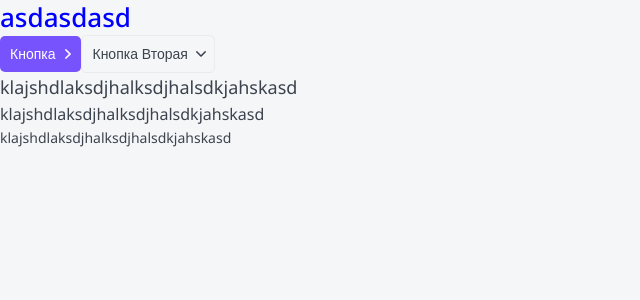
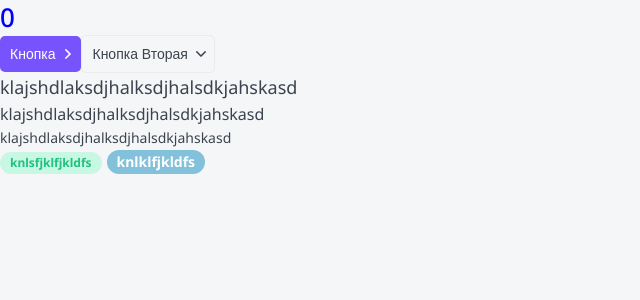
Before and after one commit to ViktorVertegel/rateme, a Next.js app: page / in a window 1280 px wide. Shown: the top 300 px of the page, without its empty margins (0-640 px from the left). Built offline with nearby package versions, Linux system fonts and the light colour scheme.

Commit message:
ready for state

```diff
--- a/components/Tag/Tag.module.css
+++ b/components/Tag/Tag.module.css
@@ -41,3 +41,9 @@
 
     font-weight: bold;
 }
+
+.primary {
+    color: var(--primary);
+    background: none;
+    border: 1px solid var(--primary)
+}
--- a/components/Tag/Tag.props.ts
+++ b/components/Tag/Tag.props.ts
@@ -3,7 +3,7 @@ import React, { DetailedHTMLProps, HTMLAttributes, ReactNode } from "react";
 export interface TagProps extends DetailedHTMLProps<HTMLAttributes<HTMLDivElement>, HTMLDivElement> {
     size?: 's' | 'm' ;
     children: ReactNode;
-    color?: 'ghost' | 'red' | 'grey' | 'green' | 'primary';
+    color?: 'ghost' | 'red' | 'gray' | 'green' | 'primary';
     href?: string;
 
 }
--- a/components/Tag/Tag.tsx
+++ b/components/Tag/Tag.tsx
@@ -1,20 +1,33 @@
 import { TagProps } from "./Tag.props";
 import styles from './Tag.module.css';
 import cn from 'classnames';
+import { useState } from "react";
 
 
-export const Tag = ({size = 'm', children, className, ...props}: TagProps):JSX.Element => {
+export const Tag = ({size = 's', children, color = "ghost", href,  className, ...props}: TagProps):JSX.Element => {
+
     return (
-        <p className={cn(styles.p, className, {
+        <div className={cn(styles.tag, className, {
                 [styles.s]: size == 's',
                 [styles.m]: size == 'm',
-                [styles.l]: size == 'l',
+                [styles.ghost]: color == 'ghost',
+                [styles.red]: color == 'red',
+                [styles.gray]: color == 'gray',
+                [styles.green]: color == 'green',
+                [styles.primary]: color == 'primary',
+
+
 
         })}
             {...props}
 
-       >
-            {children}
-        </p>
+        >
+            {
+                href
+                    ? <a href={href}>{children}</a>
+                    : <>{children}</>
+            }
+
+        </div>
     )
     }
--- a/package.json
+++ b/package.json
@@ -27,6 +27,7 @@
     "cross-env": "^7.0.3",
     "eslint": "8.22.0",
     "eslint-config-next": "12.2.5",
+    "eslint-plugin-react-hooks": "^4.6.0",
     "stylelint": "^14.10.0",
     "stylelint-config-standard": "^27.0.0",
     "stylelint-order": "^5.0.0",
--- a/pages/index.tsx
+++ b/pages/index.tsx
@@ -1,16 +1,27 @@
-import React from "react";
-import { Button, Htag, P } from "../components";
+import React, { useEffect, useState } from "react";
+import { Button, Htag, P, Tag } from "../components";
 
 
 export default function Home(): JSX.Element {
+  const [counter, setCounter] = useState<number>(0);
+
+  useEffect(() => {
+    console.log('Counter=' + counter);
+    return function cleanup() {
+      console.log('Unmount');
+    }
+  }, [] )
   return (
     <div>
-      <Htag tag='h1'> asdasdasd</Htag>
-      <Button appearance="primary" arrow="right">Кнопка</Button>
+      <Htag tag='h1'>{counter}</Htag>
+      <Button appearance="primary" arrow="right" onClick={() => setCounter(x => x+1)}>Кнопка</Button>
       <Button appearance="ghost" arrow='down'>Кнопка Вторая</Button>
       <P size='l'>klajshdlaksdjhalksdjhalsdkjahskasd</P>
       <P size='m'>klajshdlaksdjhalksdjhalsdkjahskasd</P>
-      <P size = 's'>klajshdlaksdjhalksdjhalsdkjahskasd</P>
+      <P size='s'>klajshdlaksdjhalksdjhalsdkjahskasd</P>
+      <Tag size='s' color="green">knlsfjklfjkldfs</Tag>
+      <Tag size = 'm' color = "gray" href="google.com">knlklfjkldfs</Tag>
+
     </div>
   );
 };
```
Also changed, not shown: 1 other file (tests, documents, lock files or other folders).
